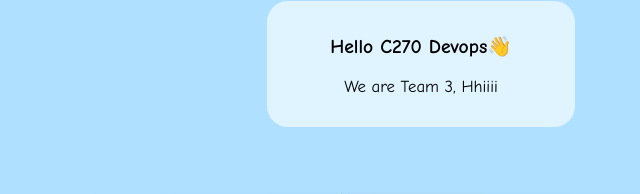
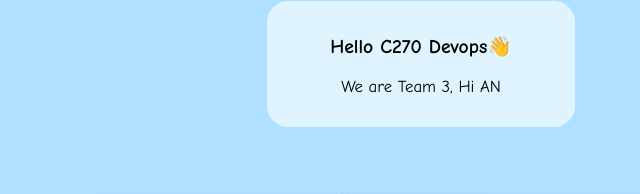
Before and after one commit to tineclxy/hello-world-site, a plain HTML site: page index.html in a window 1280 px wide. Shown: the part 545-739 px from the top of the page, 219-859 px from the left. Drawn offline with Linux system fonts and the light colour scheme.

Commit message:
update index.html

```diff
--- a/index.html
+++ b/index.html
@@ -101,7 +101,7 @@
 
         <div class="igloo">
             <h3>Hello C270 Devops👋</h3>
-            <p>We are Team 3, Hhiiii</p>
+            <p>We are Team 3, Hi AN</p>
         </div>
     </div>
 
```
